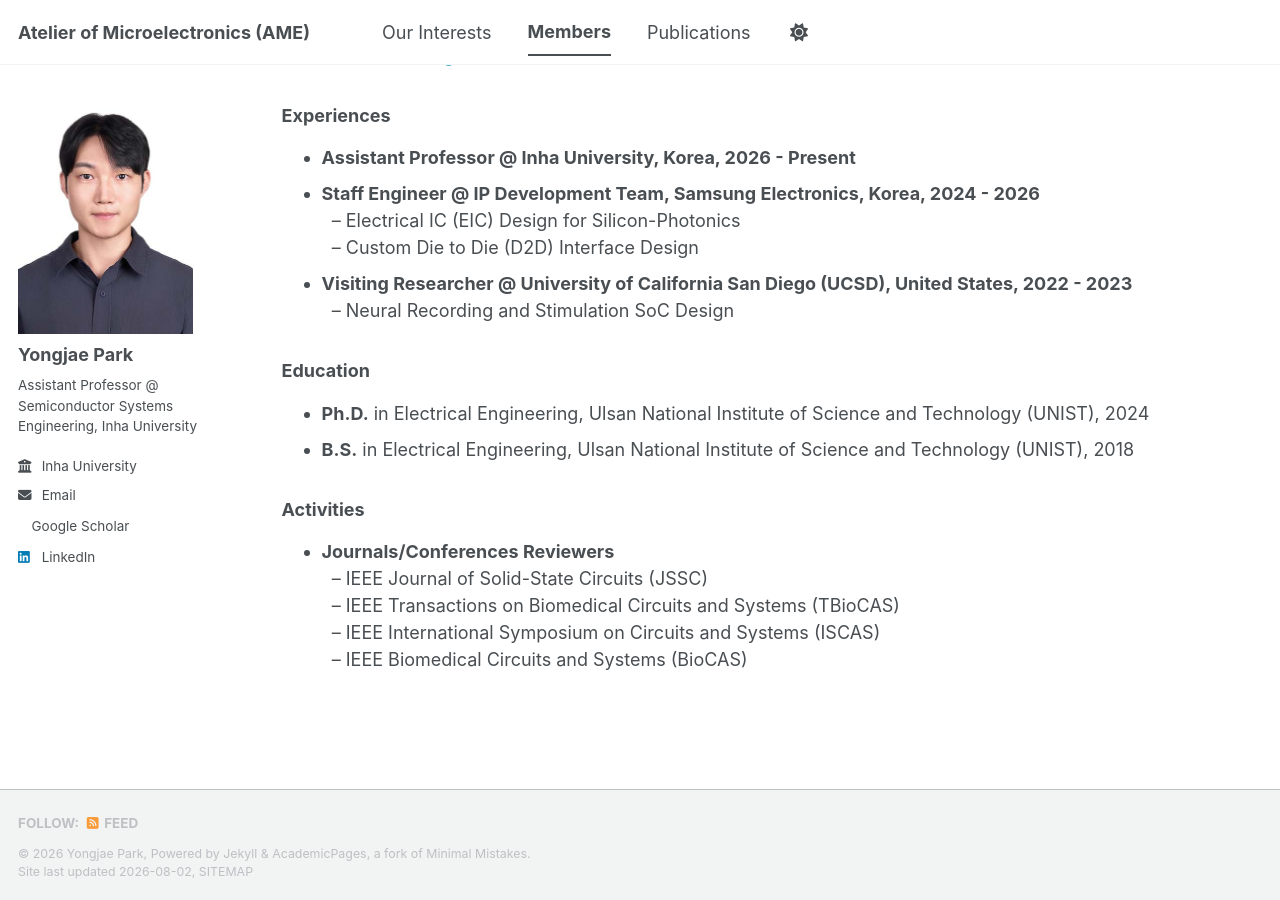
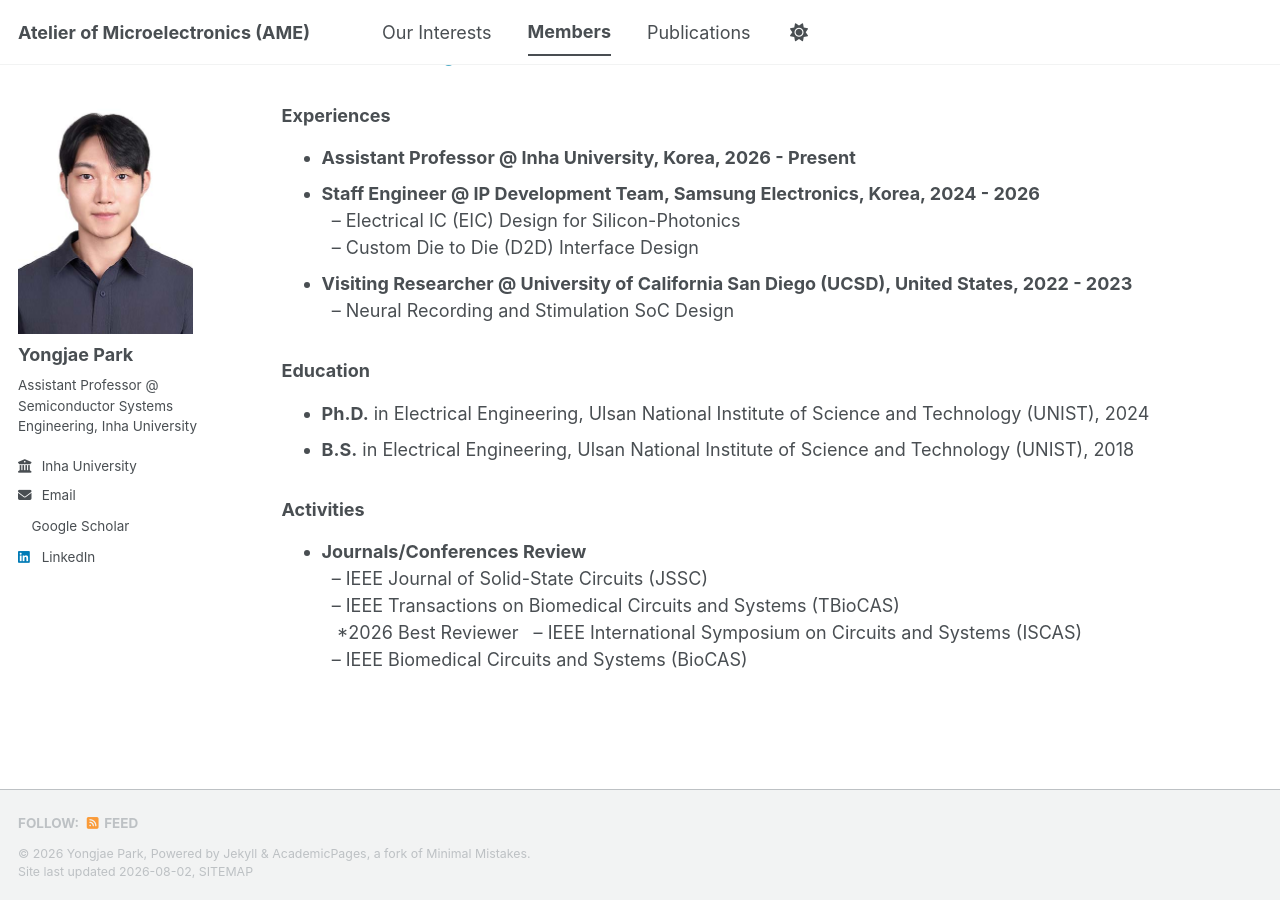
Before and after one commit to yong27park/AME.github.io, a Jekyll site: the page built from _pages/members.md, in a window 1280 px wide and 900 px high, scrolled down 544 px. Built offline with Jekyll 4.4.1, drawn with Linux system fonts in a browser that asks for light colours; a style sheet for code colours, icons or effects is not loaded.

Commit message:
Update members.md

```diff
--- a/_pages/members.md
+++ b/_pages/members.md
@@ -87,9 +87,10 @@ author_profile: true
 
   <h3>Activities</h3>
   <ul>
-  <li><strong>Journals/Conferences Reviewers</strong><br>
+  <li><strong>Journals/Conferences Review</strong><br>
       &nbsp;&nbsp;– IEEE Journal of Solid-State Circuits (JSSC)<br>
       &nbsp;&nbsp;– IEEE Transactions on Biomedical Circuits and Systems (TBioCAS)<br>
+      &nbsp;&nbsp;  *2026 Best Reviewer
       &nbsp;&nbsp;– IEEE International Symposium on Circuits and Systems (ISCAS)<br>
       &nbsp;&nbsp;– IEEE Biomedical Circuits and Systems (BioCAS)<br>
     </li>
```
